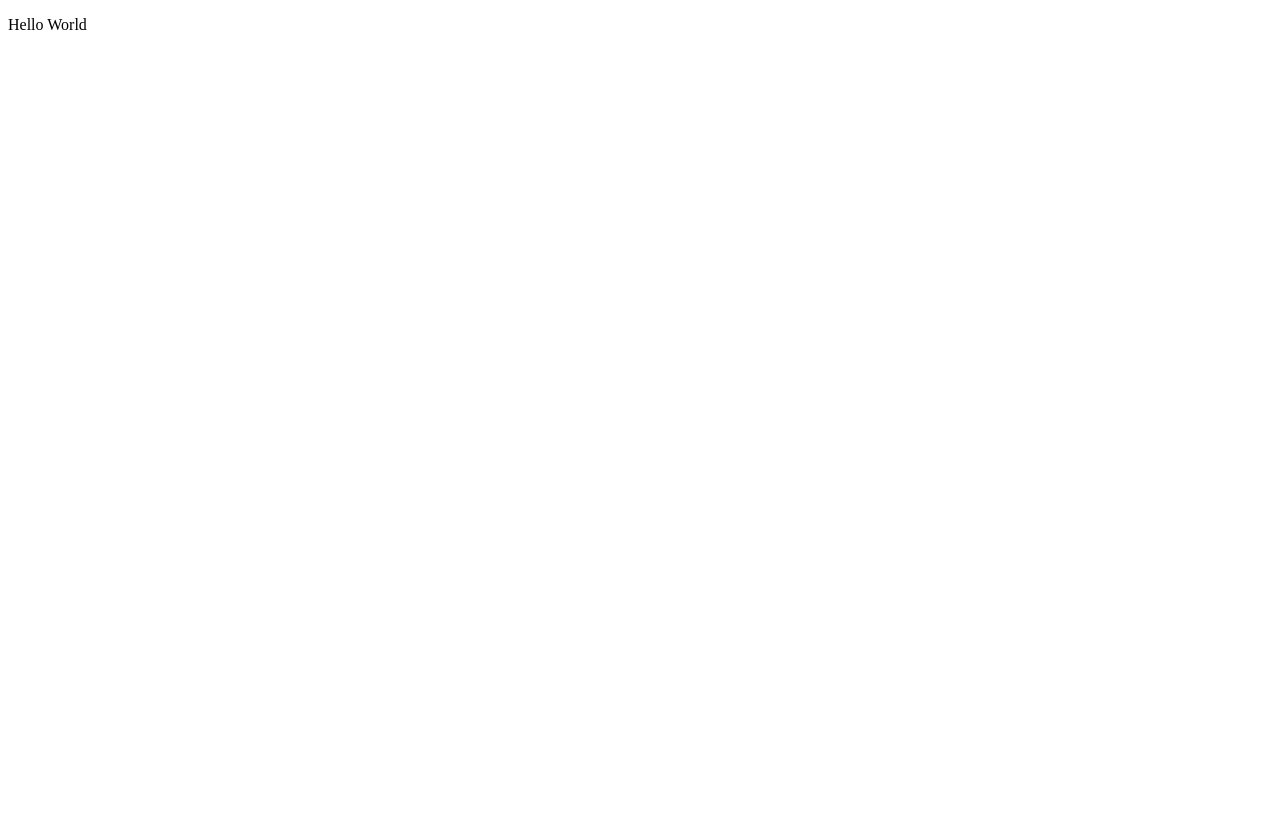
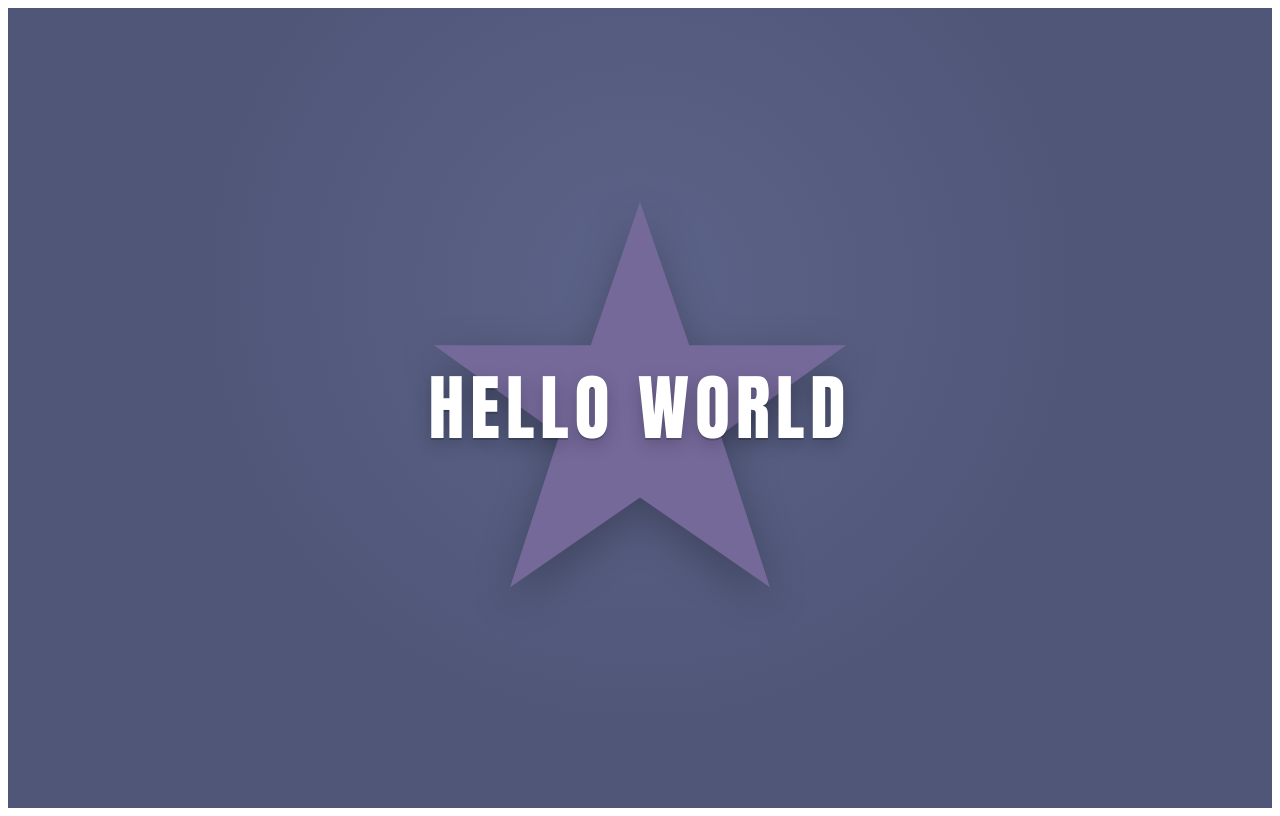
Before and after one commit to Fabricari/poc-hello-react-copilot-chat-agent-take-two, a React (Vite) app: page / in a window 1280 px wide. Built offline with nearby package versions, Linux system fonts and the light colour scheme.

Commit message:
feat: style home hero with SVG star and pastel theme

```diff
--- /dev/null
+++ b/src/App.css
@@ -0,0 +1,41 @@
+.home {
+  --background-color: #4f5678;
+  --star-color: #75699a;
+  --text-color: #ffffff;
+
+  min-height: 100vh;
+  display: grid;
+  place-items: center;
+  margin: 0;
+  background: radial-gradient(circle at 50% 35%, #5c6388 0%, var(--background-color) 55%);
+}
+
+.hero {
+  position: relative;
+  width: min(74vmin, 28rem);
+  aspect-ratio: 1;
+  display: grid;
+  place-items: center;
+}
+
+.hero-star {
+  width: 100%;
+  height: 100%;
+  fill: var(--star-color);
+  filter: drop-shadow(0 14px 20px rgb(0 0 0 / 25%));
+}
+
+.hero-title {
+  position: absolute;
+  margin: 0;
+  color: var(--text-color);
+  font-family: Impact, Haettenschweiler, 'Arial Black', sans-serif;
+  font-size: clamp(2rem, 9vmin, 4.8rem);
+  letter-spacing: 0.08em;
+  text-transform: uppercase;
+  line-height: 1;
+  text-align: center;
+  text-shadow:
+    0 2px 0 rgb(0 0 0 / 18%),
+    0 6px 18px rgb(0 0 0 / 22%);
+}
--- a/src/App.tsx
+++ b/src/App.tsx
@@ -1,9 +1,40 @@
+import './App.css';
+import type { CSSProperties } from 'react';
+
+type HomeTheme = {
+  backgroundColor: string;
+  starColor: string;
+  textColor: string;
+};
+
 export function App() {
   const greeting: string = 'Hello World';
 
+  const theme: HomeTheme = {
+    backgroundColor: '#4f5678',
+    starColor: '#75699a',
+    textColor: '#ffffff'
+  };
+
+  const styleVars = {
+    '--background-color': theme.backgroundColor,
+    '--star-color': theme.starColor,
+    '--text-color': theme.textColor
+  } as CSSProperties;
+
   return (
-    <main>
-      <p>{greeting}</p>
+    <main className="home" style={styleVars}>
+      <section className="hero" aria-label="Hello world hero">
+        <svg
+          className="hero-star"
+          viewBox="0 0 100 100"
+          role="img"
+          aria-label="Star background"
+        >
+          <polygon points="50,4 61,36 96,36 68,56 79,90 50,70 21,90 32,56 4,36 39,36" />
+        </svg>
+        <h1 className="hero-title">{greeting}</h1>
+      </section>
     </main>
   );
 }
```
